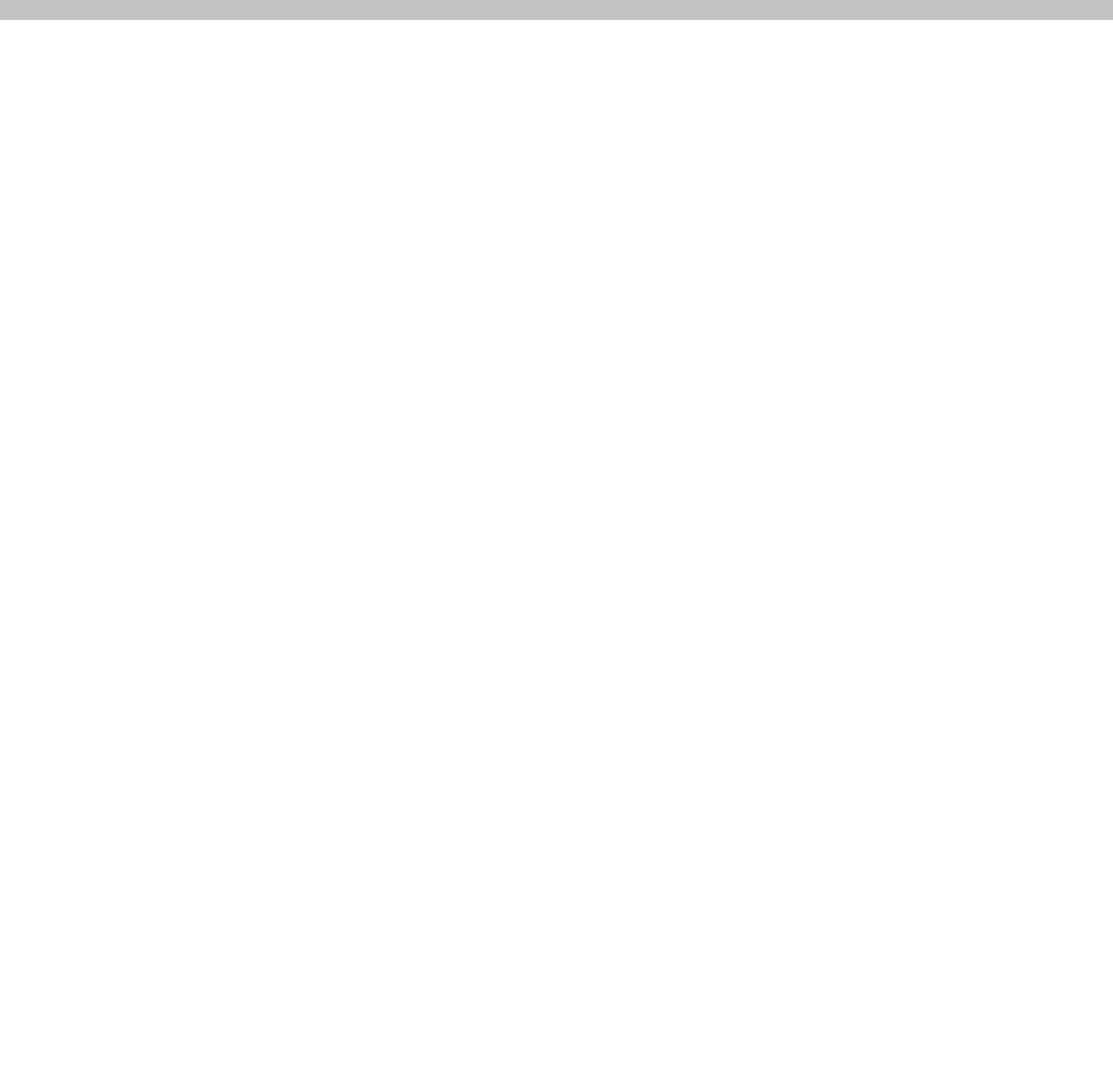
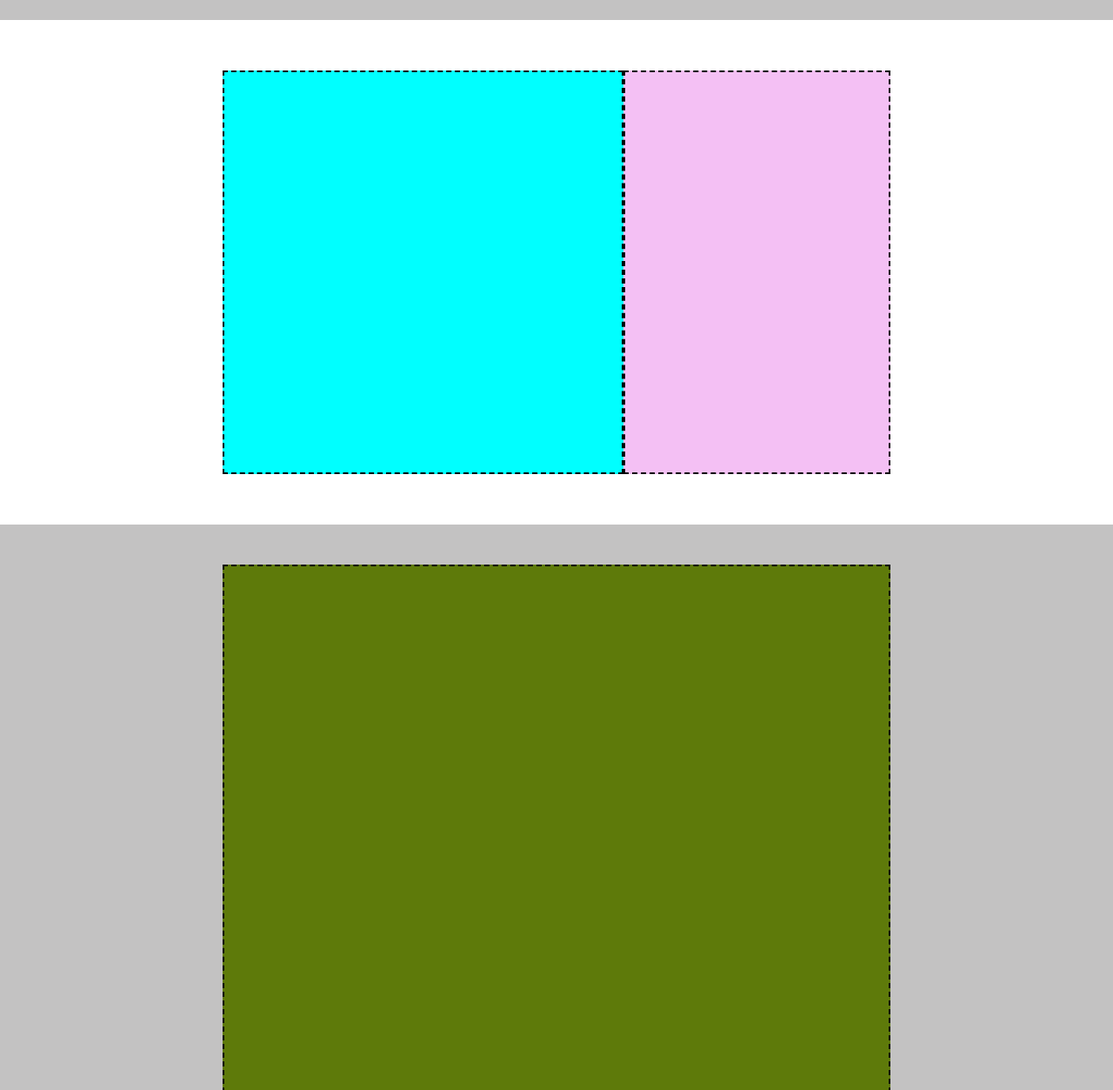
Before and after one commit to EmanueleBrusa/htmlcss-struttura-discord, a plain HTML site: page index.html in a window 1280 px wide. Shown: the part 1747-3000 px from the top of the page at 87% size. Before the commit the page ends 1770 px from the top, so only its background shows below. Drawn offline with Linux system fonts and the light colour scheme.

Commit message:
[FEAT/STYLE]aggiunta html e css quarto contenitore

```diff
--- a/css/style.css
+++ b/css/style.css
@@ -107,4 +107,51 @@ p{
     display: flex;
 }
 /*fine secondo contenitore*/
+/*inizio terzo contenitre*/
+.contenitore-bianco{
+    width: 100%;
+    height: 580px;
+    display: flex;
+    justify-content: center;
+    align-items: center;
+}
+.riga-bianca{
+    width: 60%;
+    height: 80%;
+    display: flex;
+}
+.colonna-azzurra{
+    width: 60%;
+    height: 100%;
+    background-color: cyan;
+    border: 2px dashed black;
+}
+.colonna-rosa{
+    width: 40%;
+    height: 100%;
+    background-color: rgb(244, 192, 244);
+    border: 2px dashed black;
+}
+/*fine terzo contenitore*/
+/*quarto contenitore*/
+.contenitore-grigio-grande{
+    width: 100%;
+    height: 1160px;
+    display: flex;
+    justify-content: center;
+    align-items: center;
+    background-color: rgb(195, 194, 194);
+}
+.riga-grigia{
+    width: 60%;
+    height: 92%;
+    display: flex;
+}
+.colonna-verde-grande{
+    width: 100%;
+    height: 100%;
+    background-color: rgba(5, 91, 5, 0.595);
+    border: 2px dashed black;
+}
+/*fine quarto contenitore
 /*fine main*/
--- a/index.html
+++ b/index.html
@@ -46,11 +46,25 @@
                 </div>
             </div>
         </div>
-        <div class="contenitore-grigio"> <!--contenitore bianco grigio un contenitore diviso in due-->
+        <div class="contenitore-grigio"> <!--contenitore grigio un contenitore diviso in due-->
             <div class="riga-grigia"> <!--riga contenitore grigio-->
                 <div class="colonna-rosa"> <!--primo contenitore 40%-->
                 </div>
                 <div class="colonna-azzurra"> <!--secondo contenitore 60%-->
+                </div>
+            </div>
+        </div>
+        <div class="contenitore-bianco"> <!--contenitore bianco contenente un contenitore diviso in due-->
+            <div class="riga-bianca"> <!--riga contenitore bianco-->
+                <div class="colonna-azzurra"> <!--primo contenitore 60%-->
+                </div>
+                <div class="colonna-rosa"> <!--secondo contenitore 40%-->
+                </div>
+            </div>
+        </div>
+        <div class="contenitore-grigio-grande"> <!--contenitore grigio 2x con colonna unica x2 verde-->
+            <div class="riga-grigia"> <!--riga grigia, css riusabile-->
+                <div class="colonna-verde-grande"> <!--colonna verde unica x2-->
                 </div>
             </div>
         </div>
```
